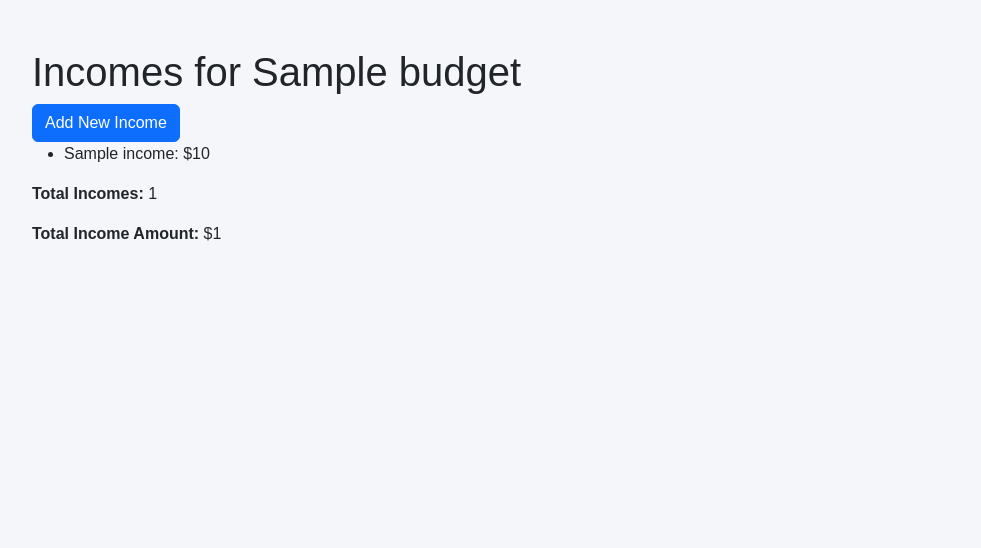
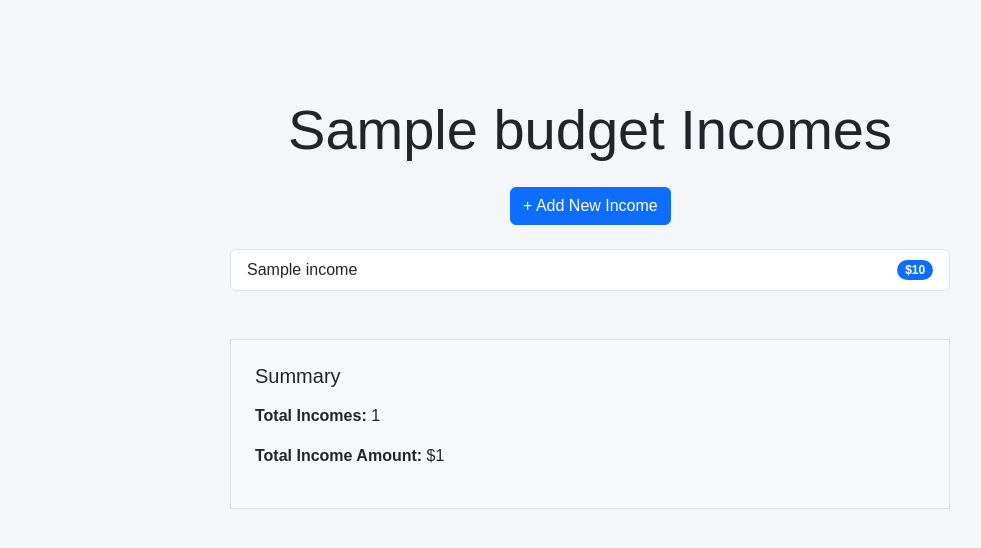
Before and after one commit to rayjim28/budget-manager, a Django app: template main_app/templates/budgets/incomes/income_list.html in a window 1280 px wide. Shown: the part 62-610 px from the top of the page, without its empty margins (50-1031 px from the left). Run offline with Django 3.2, Linux system fonts and the light colour scheme; the template is opened without the code that fills it: most values are stand-ins (such as "Sample title", 1, 10 or a date in 2020).

Commit message:
fixes Bugs

```diff
--- a/main_app/templates/base.html
+++ b/main_app/templates/base.html
@@ -100,6 +100,26 @@
         background-color: #dc3545;
         border-color: #dc3545;
       }
+
+      /* Input fields */
+      .form-control:focus {
+        box-shadow: 0 0 0 0.2rem rgba(0, 123, 255, 0.25);
+      }
+
+      /* Buttons */
+      .btn-primary:hover,
+      .btn-primary:focus {
+        background-color: #0062cc;
+        border-color: #0056b3;
+      }
+
+      /* Centering the button */
+      .text-center {
+        display: flex;
+        justify-content: center;
+        align-items: center;
+        flex-direction: column;
+      }
     </style>
   </head>
 
--- a/main_app/templates/budgets/detail.html
+++ b/main_app/templates/budgets/detail.html
@@ -16,7 +16,7 @@
             <strong>Total Income Amount:</strong> ${{ total_income_amount }}
           </p>
           <p class="mb-3">
-            <strong>Total Number of Expenses:</strong> {{ expense_count }}
+            <strong>Total Amount of Expenses:</strong> ${{ expense_count }}
           </p>
           <p class="mb-3">
             <strong>Creation Date:</strong> {{ budget.creation_date }}
--- a/main_app/templates/budgets/incomes/income_list.html
+++ b/main_app/templates/budgets/incomes/income_list.html
@@ -1,21 +1,41 @@
 {% extends 'base.html' %}
 {% block content %}
+<div class="container mt-5 animate__animated animate__fadeIn">
+    <div class="row">
+        <div class="col-md-8 offset-md-2">
+            <h1 class="display-4 mb-4 text-center animate__animated animate__backInDown">{{ budget.budget_name }} Incomes</h1>
 
-<h1>Incomes for {{ budget.budget_name }}</h1>
+            <!-- Button to Add New Income -->
+            <div class="mb-4 text-center">
+                <a href="{% url 'create_income' budget.id %}" class="btn btn-primary animate__animated animate__jello animate__delay-1s">+ Add New Income</a>
+            </div>
 
-<!-- Add a button that redirects to the create_income view -->
-<a href="{% url 'create_income' budget.id %}" class="btn btn-primary">Add New Income</a>
+            <!-- List of Incomes -->
+            {% if incomes %}
+            <div class="list-group animate__animated animate__fadeInUp animate__delay-2s">
+                {% for income in incomes %}
+                <div class="list-group-item d-flex justify-content-between align-items-center animate__animated animate__zoomIn">
+                    <span>{{ income.name }}</span>
+                    <span class="badge bg-primary rounded-pill">${{ income.amount }}</span>
+                </div>
+                {% endfor %}
+            </div>
+            {% else %}
+            <div class="alert alert-info animate__animated animate__fadeIn animate__delay-2s">
+                No incomes found for this budget. Add one now!
+            </div>
+            {% endif %}
 
-<ul>
-{% for income in incomes %}
-    <li>{{ income.name }}: ${{ income.amount }}</li>
-{% endfor %}
-</ul>
+            <!-- Summary -->
+            <div class="mt-5 p-4 bg-light border animate__animated animate__fadeInRight animate__delay-3s">
+                <h5 class="mb-3">Summary</h5>
+                <p><strong>Total Incomes:</strong> {{ income_count }}</p>
+                <p><strong>Total Income Amount:</strong> ${{ total_income }}</p>
+            </div>
 
-<!-- Display the count of incomes and the total income amount -->
-<p><strong>Total Incomes:</strong> {{ total_income }}</p>
-<p><strong>Total Income Amount:</strong> ${{ total_income }}</p>
-
+        </div>
+    </div>
+</div>
 
 <script>
   // Bootstrap validation script
--- a/main_app/templates/budgets/index.html
+++ b/main_app/templates/budgets/index.html
@@ -19,7 +19,7 @@
         </div>
         <div class="card-body">
           <p class="card-text">
-            <strong>Total Income:</strong> ${{ item.budget.total_income_amount }}
+            <strong>Total Income:</strong> ${{ item.total_income}}
           </p>
           <p class="card-text">
             <strong>Total Remaining:</strong> ${{ item.remaining_total }}
--- a/main_app/templates/home.html
+++ b/main_app/templates/home.html
@@ -31,7 +31,7 @@
             <i class="fas fa-wallet fa-lg mr-2"></i> Budget Overview
           </h5>
           <p class="card-text">Review your entire budget at a glance and monitor your financial health.</p>
-          <a href="#" class="btn btn-outline-primary">Explore</a>
+          <a href="{% url 'index' %}" class="btn btn-outline-primary">Explore</a>
         </div>
       </div>
     </div>
```
Also changed, not shown: main_app/models.py (+43 -28 lines), main_app/templates/budgets/incomes/create_income.html (+11 -3 lines), main_app/views.py (+21 -13 lines).
